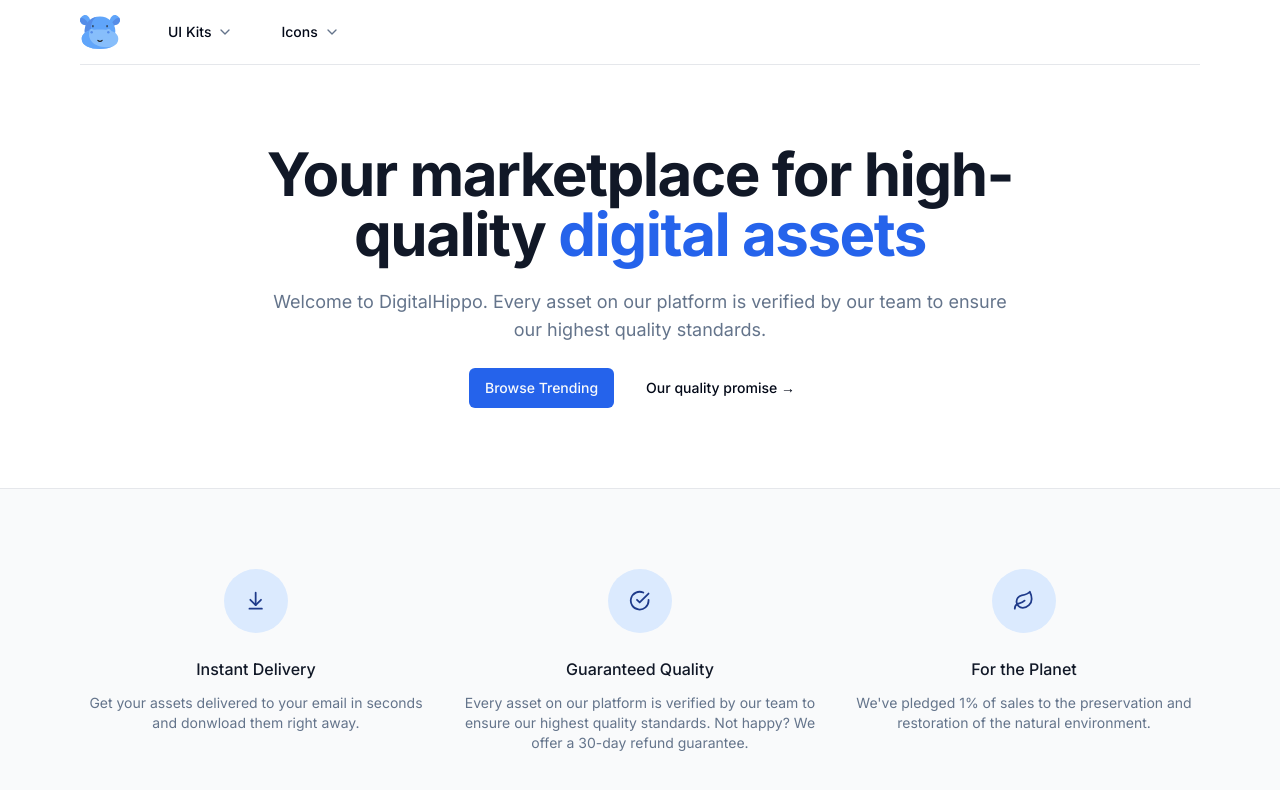
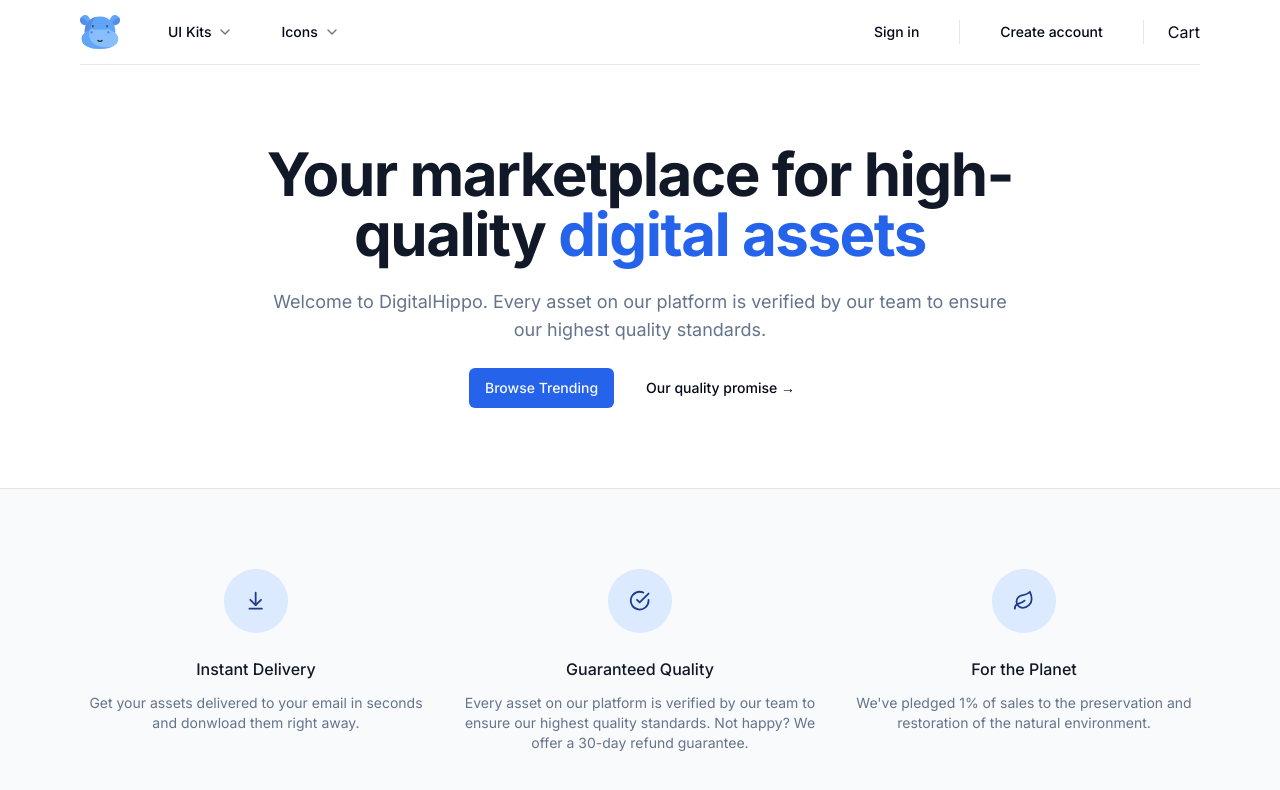
Before and after one commit to Jisap/next13-marketplace, a Next.js app: page / in a window 1280 px wide. Shown: the top 790 px of the page. Built offline with nearby package versions, Linux system fonts and the light colour scheme.

Commit message:
Navbar buttons

```diff
--- /dev/null
+++ b/src/components/Cart.tsx
@@ -0,0 +1,9 @@
+
+
+const Cart = () => {
+  return (
+    <div>Cart</div>
+  )
+}
+
+export default Cart
--- a/src/components/Navbar.tsx
+++ b/src/components/Navbar.tsx
@@ -2,9 +2,14 @@
 import { Icons } from "./Icons"
 import MaxWidthWrapper from "./MaxWidthWrapper"
 import NavItems from "./NavItems"
+import { buttonVariants } from "./ui/button"
+import Cart from "./Cart"
 
 
 const Navbar = () => {
+
+  const user = null
+
   return (
     <div className="bg-white sticky z-50 top-0 inset-x-0 h-16">
       <header className="relative bg-white">
@@ -22,6 +27,56 @@
               <div className="hidden z-50 lg:ml-8 lg:block lg:self-stretch">
                 <NavItems />
               </div>
+
+              <div className="ml-auto flex items-center">
+                <div className="hidden lg:flex lg:flex-1 lg:items-center lg:justify-end lg:space-x-6">
+                  { user ? null : (
+                    <Link
+                      href="/sign-in"
+                      className={buttonVariants({variant: "ghost"})}
+                    >
+                      Sign in
+                    </Link>
+                  )}
+
+                  {user ? null : (
+                    <span
+                      className="h-6 w-px bg-gray-200"
+                      aria-hidden="true"
+                    />
+                  )}
+
+                  {user ? <p></p> : (
+                  <Link
+                    href="/sign-up"
+                    className={buttonVariants({variant: "ghost"})}
+                  >
+                    Create account
+                  </Link>
+                  )}
+
+                  {user ? (
+                    <span
+                      className="h-6 w-px bg-gray-200"
+                      aria-hidden="true"
+                    />) : null
+                  }
+
+                  {user ? null : (
+                    <div className="flex lg:ml-6">
+                      <span
+                        className="h-6 w-px bg-gray-200"
+                        aria-hidden="true"
+                      />
+                    </div>
+                  )}
+
+                  <div className="ml-4 flow-root lg:ml-6">
+                    <Cart />
+                  </div>
+                </div>
+              </div>
+
             </div>
           </div>
         </MaxWidthWrapper>
```
